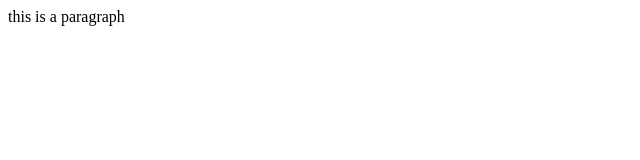
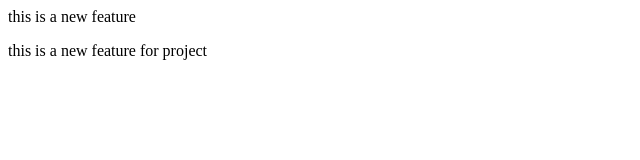
Before and after one commit to Deepika01233/localrepo, a plain HTML site: page index.html in a window 1280 px wide. Shown: the whole page, without its empty margins (0-640 px from the left). Drawn offline with Linux system fonts and the light colour scheme.

Commit message:
addedfeature

```diff
--- a/index.html
+++ b/index.html
@@ -3,6 +3,7 @@
         <title>demo</title>
     </head>
      <body>
-        <p>this is a paragraph</p>
+        <p>this is  a new feature</p>
+        <p>this is  a new feature for project</p>
      </body>
 </html>
```
